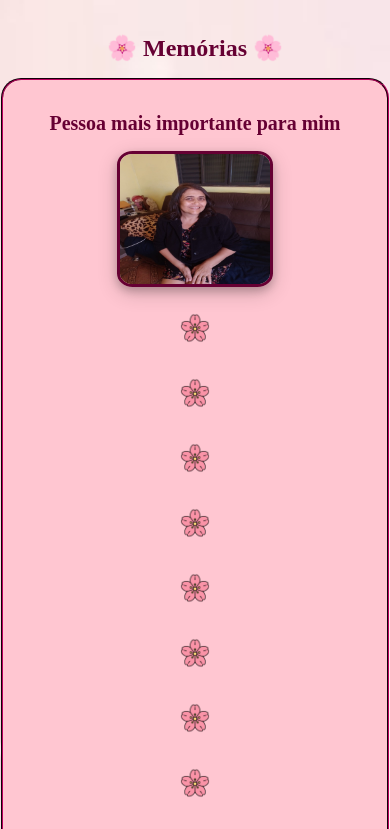
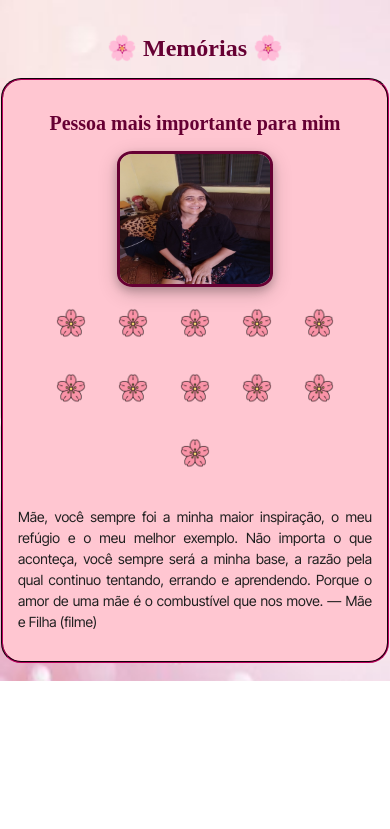
Before and after one commit to Le255/Jardim-de-memorias, a plain HTML site: page index.html in a window 390 px wide. Shown: the top 829 px of the page. Drawn offline with Linux system fonts and the light colour scheme; a web font is replaced by a local one.

Commit message:
Projeto atualizado

```diff
--- a/css/style.css
+++ b/css/style.css
@@ -147,12 +147,15 @@ h2{
     }
 
     .buttons {
-        flex-direction: column;
+        display: flex;
+        flex-wrap: wrap;
+        justify-content: center;
+        gap: 10px;
         width: 100%;
     }
 
     .botao {
-        margin: 5px 0;
+        margin: 5px;
     }
 }
 
@@ -186,12 +189,14 @@ h2{
     }
 
     .buttons {
-        flex-direction: column;
-        width: 100%;
+        display: flex;
+        flex-wrap: wrap;
+        justify-content: center;
+        gap: 10px;
     }
 
     .botao {
-        margin: 10px 0;
+        margin: 5px;
     }
 }
 
@@ -215,12 +220,14 @@ h2{
     }
 
     .buttons {
-        flex-direction: column;
-        width: 100%;
+        display: flex;
+        flex-wrap: wrap;
         justify-content: center;
+        gap: 8px;
     }
 
     .botao {
-        margin: 8px 0;
+        margin: 5px;
+        min-width: 40px;
     }
 }
```
